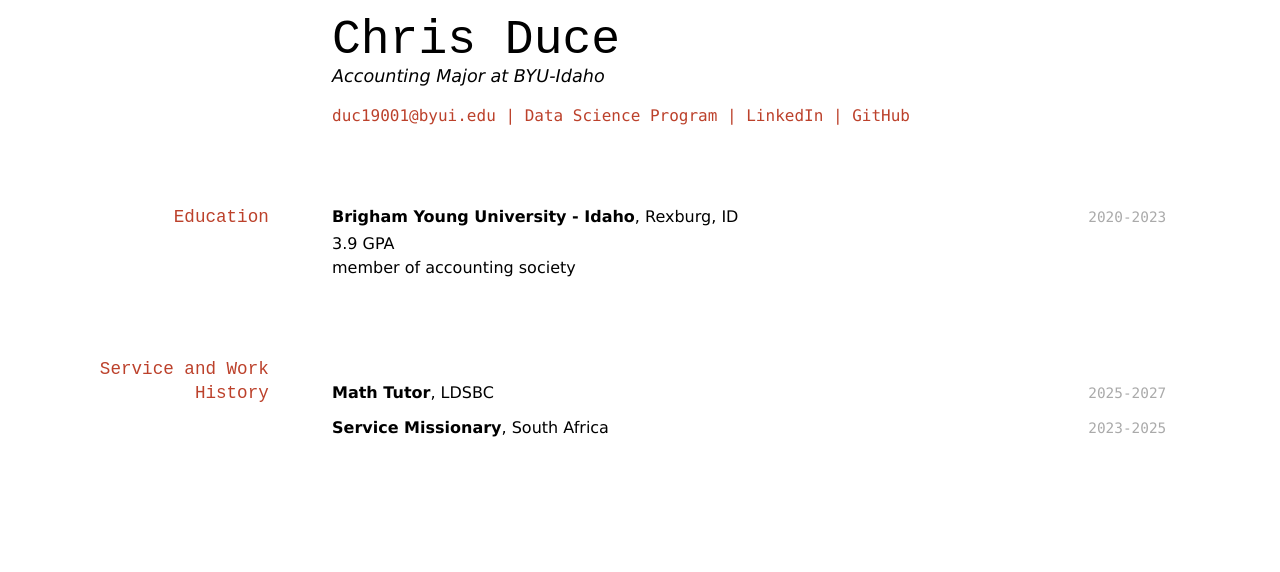
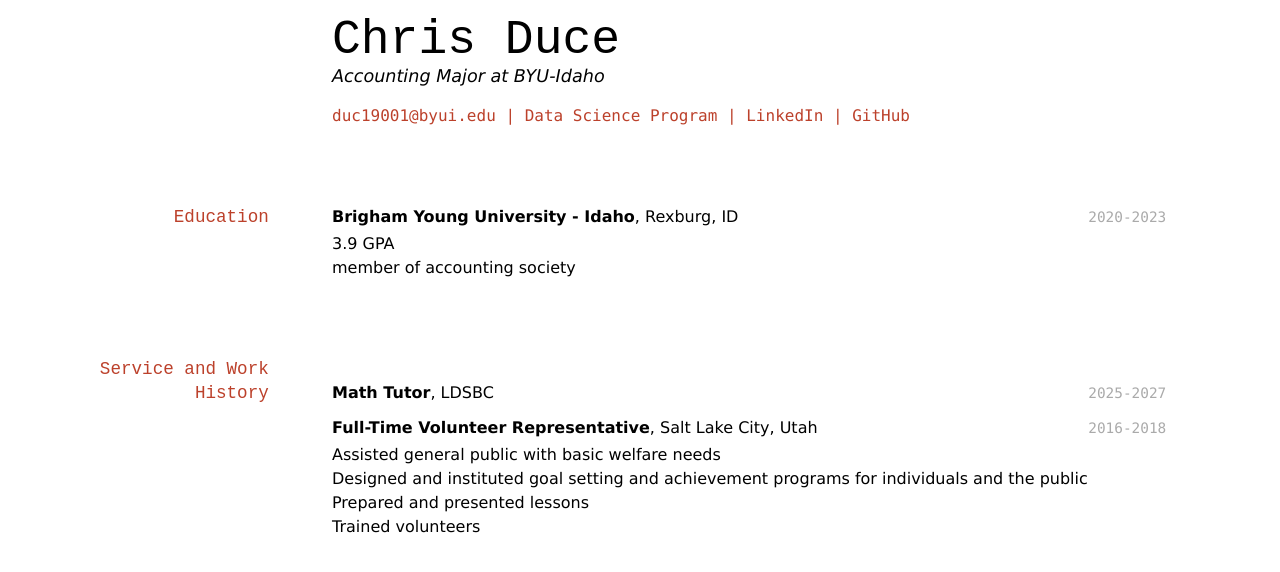
Before and after one commit to byuids-resumes/Duce-resume, a Jekyll site: the page built from docs/index.md, in a window 1280 px wide. Shown: the top 572 px of the page. Built offline with Jekyll 4.4.1, drawn with Linux system fonts in a browser that asks for light colours.

Commit message:
second change

```diff
--- a/docs/index.md
+++ b/docs/index.md
@@ -29,8 +29,13 @@ __Brigham Young University - Idaho__, Rexburg, ID
 __Math Tutor__, LDSBC
 
 
-`2023-2025`
-__Service Missionary__, South Africa
+`2016-2018`
+__Full-Time Volunteer Representative__, Salt Lake City, Utah
+-	Assisted general public with basic welfare needs
+-	Designed and instituted goal setting and achievement programs for individuals and the public
+-	Prepared and presented lessons
+-	Trained volunteers
+
 
 
 
```
